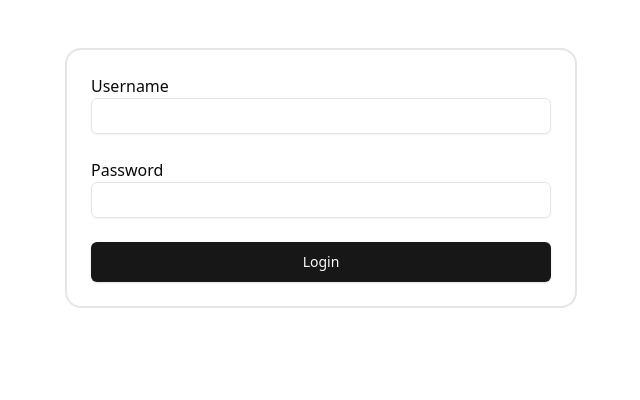
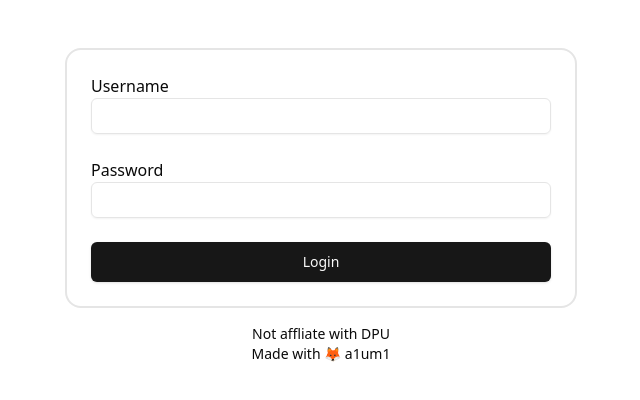
Before and after one commit to a1um1/dpuqr, a Next.js app: page / in a window 1280 px wide. Shown: the top 400 px of the page, without its empty margins (319-959 px from the left). Built offline with nearby package versions, Linux system fonts and the light colour scheme; no server answers.

Commit message:
chore: Update form and layout components

```diff
--- a/src/app/form.tsx
+++ b/src/app/form.tsx
@@ -4,7 +4,6 @@ import { Button } from "@/components/ui/button";
 import { Input } from "@/components/ui/input";
 import { useRouter } from "next/navigation";
 import { useState } from "react";
-import QRCode from "react-qr-code";
 import genQR from "./qr";
 
 export default function LoginForm() {
@@ -19,7 +18,7 @@ export default function LoginForm() {
 	};
 	return (
 		<>
-			<div className="contianer mx-auto max-w-lg border-2 my-12 p-6 rounded-2xl">
+			<form action="">
 				<label>Username</label>
 				<Input value={user} onChange={(e) => setUser(e.currentTarget.value)} />
 				<br />
@@ -33,7 +32,7 @@ export default function LoginForm() {
 				<Button onClick={handleGen} type="button" className="w-full" size="lg">
 					Login
 				</Button>
-			</div>
+			</form>
 		</>
 	);
 }
--- a/src/app/layout.tsx
+++ b/src/app/layout.tsx
@@ -1,17 +1,5 @@
 import type { Metadata } from "next";
-import localFont from "next/font/local";
 import "./globals.css";
-
-const geistSans = localFont({
-	src: "./fonts/GeistVF.woff",
-	variable: "--font-geist-sans",
-	weight: "100 900",
-});
-const geistMono = localFont({
-	src: "./fonts/GeistMonoVF.woff",
-	variable: "--font-geist-mono",
-	weight: "100 900",
-});
 
 export const metadata: Metadata = {
 	title: "DPU QR",
@@ -24,10 +12,18 @@ export default function RootLayout({
 }>) {
 	return (
 		<html lang="en">
-			<body
-				className={`${geistSans.variable} ${geistMono.variable} antialiased`}
-			>
-				{children}
+			<body>
+				<div className="contianer mx-auto max-w-lg border-2 mt-12 p-6 rounded-2xl">
+					{children}
+				</div>
+				<p className="mb-12 mt-4 text-center text-sm">
+					Not affliate with DPU
+					<br />
+					Made with{" "}
+					<a href="https://a1um1.github.io" rel="noreferrer" target="_blank">
+						🦊 a1um1
+					</a>
+				</p>
 			</body>
 		</html>
 	);
--- a/src/app/logout.ts
+++ /dev/null
@@ -1,11 +0,0 @@
-"use server";
-
-import { cookies } from "next/headers";
-
-export default async function logout() {
-	cookies().set("access_token", "");
-
-	return {
-		success: true,
-	};
-}
--- a/src/app/page.tsx
+++ b/src/app/page.tsx
@@ -1,6 +1,4 @@
 import LoginForm from "@/app/form";
-import logout from "@/app/logout";
-import LogoutBtn from "@/app/logoutBtn";
 import { Button } from "@/components/ui/button";
 import { cookies } from "next/headers";
 import { redirect } from "next/navigation";
@@ -37,7 +35,6 @@ export default async function Home() {
 	if (!res.qrEncoded) return <LoginForm />;
 	return (
 		<>
-			<div className="contianer mx-auto max-w-lg border-2 my-12 p-6 rounded-2xl">
 			<div className="mb-4 text-lg flex justify-between items-center">
 				{res.studentFullName}
 				<form action={logout}>
@@ -57,7 +54,6 @@ export default async function Home() {
 					รีเฟรช QR
 				</Button>
 			</form>
-			</div>
 		</>
 	);
 }
```
Lines whose indentation alone changed are shown as unchanged.
